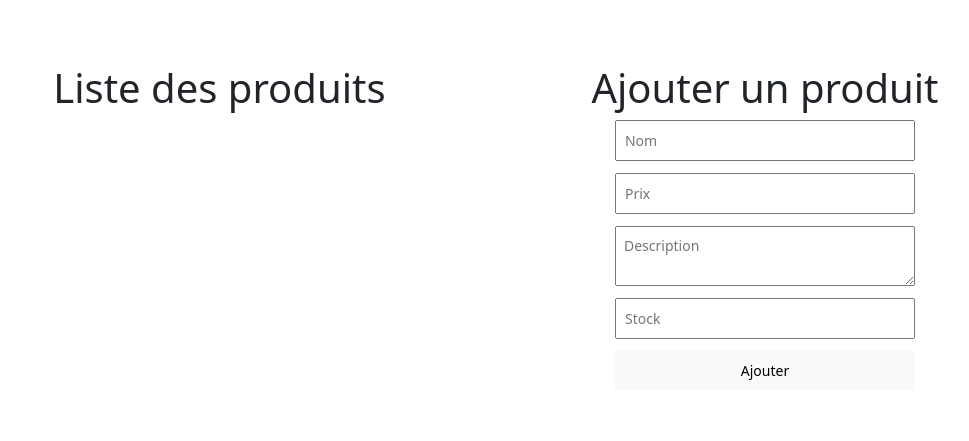
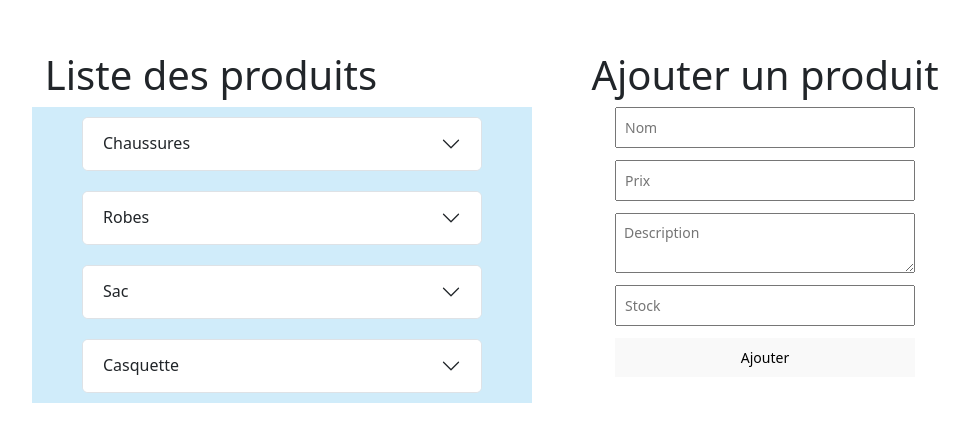
Before and after one commit to Tasnimetr/appweb-trpr01, a Vue app in the folder trpr01/my-app/: page / in a window 1280 px wide. Shown: the part 123-564 px from the top of the page, without its empty margins (150-1119 px from the left). Built offline with nearby package versions, Linux system fonts and the light colour scheme.

Commit message:
A22 Seed produits temporaire
Pour le moment, seed de produits vêtements dans la liste des produits.
Idée de produit à concrétiser...

```diff
--- a/trpr01/my-app/src/products.ts
+++ b/trpr01/my-app/src/products.ts
@@ -8,7 +8,12 @@ export interface Product {
     stock: number
 }
 
-export const products = ref<Product[]>([])
+export const products = ref<Product[]>([
+    { id: '1', name: 'Chaussures', price: 75, description: 'Chaussures de sport', stock: 25 },
+    { id: '2', name: 'Robes', price: 120, description: 'Robes de soirée', stock: 6 },
+    { id: '3', name: 'Sac', price: 250, description: 'Sac à main', stock: 13 },
+    { id: '4', name: 'Casquette', price: 15, description: 'Casquette Adidas', stock: 37 },
+])
 
 //intellisense pour ref
 export const editedProduct = ref<Product | null>(null)
```
Also changed, not shown: 1 other file (tests, documents, lock files or other folders).
